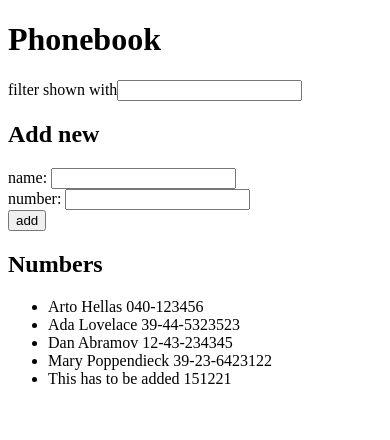
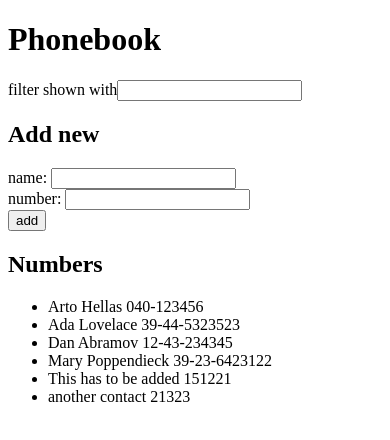
Before and after one commit to deboragaleano/fullstackopen, a React (Create React App) app in the folder part2/phonebook/: page / in a window 390 px wide. Shown: the top 440 px of the page. Built offline with nearby package versions, Linux system fonts and the light colour scheme; data requests are answered from the project's data file.

Commit message:
phonebook step8

```diff
--- a/part2/phonebook/db.json
+++ b/part2/phonebook/db.json
@@ -24,6 +24,11 @@
       "name": "This has to be added",
       "number": "151221",
       "id": 5
+    },
+    {
+      "name": "another contact",
+      "number": "21323",
+      "id": 6
     }
   ]
 }
--- a/part2/phonebook/src/App.js
+++ b/part2/phonebook/src/App.js
@@ -1,5 +1,5 @@
 import React, { useState, useEffect } from 'react';
-import axios from 'axios';
+import contact from './services/contact';
 
 const Search = ({query, handleSearch, searchContact}) => {
   return (
@@ -43,10 +43,10 @@ const App = () => {
   const [ newSearch, setNewSearch] = useState('')
 
   useEffect(() => {
-    axios
-      .get('http://localhost:3001/persons')
-      .then(response => {
-        setPersons(response.data)
+    contact
+      .getContacts()
+      .then(contacts => {
+        setPersons(contacts)
       })
   }, [])
 
@@ -57,10 +57,10 @@ const App = () => {
     const isTheSame = pName.indexOf(newName) !== -1;
     isTheSame ? alert(`${newName} is already added to the phonebook`) :
 
-    axios
-      .post('http://localhost:3001/persons', contactToAdd)
-      .then(resp => {
-        setPersons([...persons, resp.data])
+    contact
+      .addContact(contactToAdd)
+      .then(returnedContact => {
+        setPersons([...persons, returnedContact])
         setNewName('');
         setNewNumber('');
       })
@@ -111,7 +111,7 @@ const App = () => {
   )
 }
 
-export default App
+export default App;
 
 /*
 TO DO:
--- /dev/null
+++ b/part2/phonebook/src/services/contact.js
@@ -0,0 +1,17 @@
+import axios from 'axios';
+const base_URL = 'http://localhost:3001/persons'
+
+// all - GET
+const getContacts = () => {
+    const request = axios.get(base_URL)
+    return request.then(resp => resp.data);
+}
+
+
+// add - POST
+const addContact = (contact) => {
+    const request = axios.post(base_URL, contact)
+    return request.then(resp => resp.data)
+}
+
+export default {getContacts, addContact}
```
